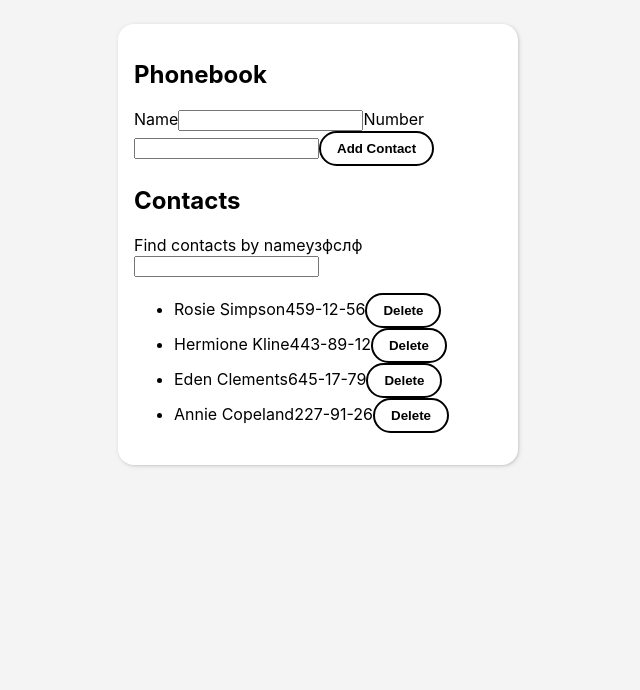
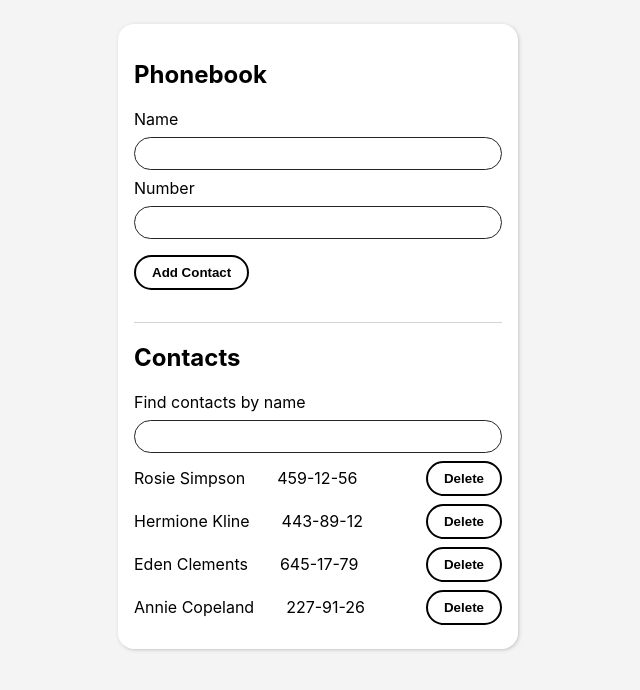
Before and after one commit to yarqui/02-ph, a React (Create React App) app: page / in a window 1280 px wide. Shown: the top 690 px of the page, without its empty margins (322-962 px from the left). Built offline with nearby package versions, Linux system fonts and the light colour scheme.

Commit message:
edit styles and components

```diff
--- a/src/common/components/Button/Button.styled.js
+++ b/src/common/components/Button/Button.styled.js
@@ -1,8 +1,13 @@
 import styled from 'styled-components';
 
 export const ButtonStyled = styled('button')`
+  width: ${({ children }) =>
+    children.includes('Add contact') ? 'fit-content' : 'auto'};
+
   padding-block: 8px;
   padding-inline: 16px;
+  margin-block-start: ${({ children }) =>
+    children.includes('Add contact') ? '8px' : '0'};
 
   border: 2px solid black;
   border-radius: 24px;
--- a/src/common/components/Section/Section.styled.js
+++ b/src/common/components/Section/Section.styled.js
@@ -1,6 +1,8 @@
 import styled from 'styled-components';
 
 export const SectionStyled = styled('section')`
+  display: flex;
+  flex-direction: column;
   padding: 16px;
   border-radius: 16px;
 
--- a/src/components/ContactForm/ContactForm.jsx
+++ b/src/components/ContactForm/ContactForm.jsx
@@ -2,6 +2,9 @@ import { PureComponent } from 'react';
 import PropTypes from 'prop-types';
 
 import Button from 'common/components/Button/Button';
+import { InputStyled } from 'components/Input/Input.styled';
+import { Form } from './ContactForm.styled';
+import Label from 'components/Label/Label';
 
 const INITIAL_STATE = {
   name: '',
@@ -39,9 +42,9 @@ class ContactForm extends PureComponent {
     const { name, number } = this.state;
 
     return (
-      <form onSubmit={this.handleSubmit}>
-        <label htmlFor="name">Name</label>
-        <input
+      <Form onSubmit={this.handleSubmit}>
+        <Label htmlFor="name" label="Name" />
+        <InputStyled
           id="name"
           type="text"
           name="name"
@@ -52,8 +55,8 @@ class ContactForm extends PureComponent {
           required
         />
 
-        <label htmlFor="number">Number</label>
-        <input
+        <Label htmlFor="number" label="Number" />
+        <InputStyled
           id="number"
           type="number"
           name="number"
@@ -64,7 +67,7 @@ class ContactForm extends PureComponent {
         />
 
         <Button type="submit" label="Add contact" />
-      </form>
+      </Form>
     );
   }
 }
--- /dev/null
+++ b/src/components/ContactForm/ContactForm.styled.js
@@ -0,0 +1,9 @@
+import styled from 'styled-components';
+
+export const Form = styled('form')`
+  display: flex;
+  flex-direction: column;
+  padding-block-end: 32px;
+
+  border-bottom: 1px solid lightgray;
+`;
--- a/src/components/ContactListItem/ContactListItem.jsx
+++ b/src/components/ContactListItem/ContactListItem.jsx
@@ -2,6 +2,8 @@ import { PureComponent } from 'react';
 import PropTypes from 'prop-types';
 
 import Button from 'common/components/Button/Button';
+import { ContactListItemStyled } from './ContactListItem.styled';
+import { ContactWrap } from 'components/ContactWrap/ContactWrap.styled';
 
 class ContactListItem extends PureComponent {
   static propTypes = {
@@ -14,15 +16,17 @@ class ContactListItem extends PureComponent {
   render() {
     const { id, name, number, deleteContact } = this.props;
     return (
-      <li>
-        <span>{name}</span>
-        <span>{number}</span>
+      <ContactListItemStyled>
+        <ContactWrap>
+          <span>{name}</span>
+          <span>{number}</span>
+        </ContactWrap>
         <Button
           type="button"
           label="Delete"
           onClick={() => deleteContact(id)}
         />
-      </li>
+      </ContactListItemStyled>
     );
   }
 }
--- /dev/null
+++ b/src/components/ContactListItem/ContactListItem.styled.js
@@ -0,0 +1,10 @@
+import styled from 'styled-components';
+
+export const ContactListItemStyled = styled('li')`
+  display: flex;
+  align-items: center;
+  justify-content: space-between;
+  flex-wrap: wrap;
+
+  margin-block-end: 8px;
+`;
--- /dev/null
+++ b/src/components/ContactWrap/ContactWrap.styled.js
@@ -0,0 +1,7 @@
+import styled from 'styled-components';
+
+export const ContactWrap = styled('div')`
+  display: flex;
+  flex-wrap: wrap;
+  gap: 32px;
+`;
--- a/src/components/Filter/Filter.jsx
+++ b/src/components/Filter/Filter.jsx
@@ -1,5 +1,7 @@
 import { PureComponent } from 'react';
 import PropTypes from 'prop-types';
+import { InputStyled } from 'components/Input/Input.styled';
+import Label from 'components/Label/Label';
 
 class Filter extends PureComponent {
   static propTypes = { filterContacts: PropTypes.func.isRequired };
@@ -9,8 +11,8 @@ class Filter extends PureComponent {
 
     return (
       <>
-        <label htmlFor="filter">Find contacts by nameузфслф</label>
-        <input
+        <Label htmlFor="filter" label="Find contacts by name" />
+        <InputStyled
           type="text"
           name="filter"
           value={filter}
--- /dev/null
+++ b/src/components/Input/Input.jsx
@@ -0,0 +1,21 @@
+import { Component } from 'react';
+import PropTypes from 'prop-types';
+
+export class Input extends Component {
+  static propTypes = {
+    id: PropTypes.string.isRequired,
+    type: PropTypes.string.isRequired,
+    name: PropTypes.string.isRequired,
+    value: PropTypes.string.isRequired,
+    onChange: PropTypes.func.isRequired,
+    pattern: PropTypes.string,
+    title: PropTypes.string,
+    required: PropTypes.bool,
+  };
+
+  render() {
+    return <input />;
+  }
+}
+
+export default Input;
--- /dev/null
+++ b/src/components/Input/Input.styled.js
@@ -0,0 +1,9 @@
+import styled from 'styled-components';
+
+export const InputStyled = styled('input')`
+  margin-block: 8px;
+  padding: 8px 16px;
+
+  border: 1px solid #242424;
+  border-radius: 30px;
+`;
--- /dev/null
+++ b/src/components/Label/Label.jsx
@@ -0,0 +1,16 @@
+import { PureComponent } from 'react';
+import PropTypes from 'prop-types';
+
+class Label extends PureComponent {
+  static propTypes = {
+    htmlFor: PropTypes.string.isRequired,
+    label: PropTypes.string.isRequired,
+  };
+
+  render() {
+    const { htmlFor, label } = this.props;
+    return <label htmlFor={htmlFor}>{label}</label>;
+  }
+}
+
+export default Label;
--- a/src/index.css
+++ b/src/index.css
@@ -27,3 +27,9 @@ input::-webkit-inner-spin-button {
 input[type='number'] {
   -moz-appearance: textfield;
 }
+
+ul {
+  margin: 0;
+  padding: 0;
+  list-style: none;
+}
```
